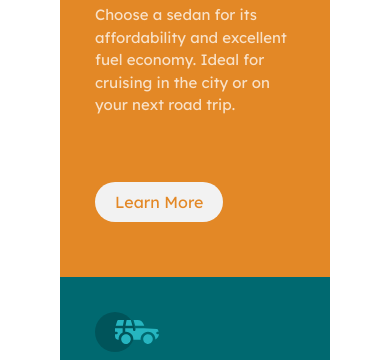
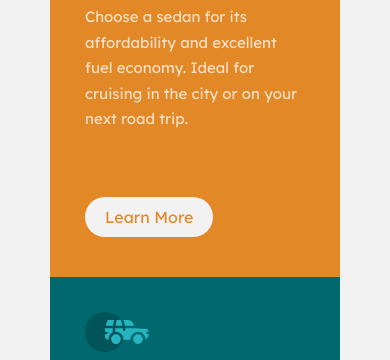
Before and after one commit to Onyeka-Aribeana/3-column-card-component, a plain HTML site: page index.html in a window 390 px wide. Shown: the part 243-603 px from the top of the page. Drawn offline with Linux system fonts and the light colour scheme.

Commit message:
Final changes to project: added bg-color, increased width of cards

```diff
--- a/css/style.css
+++ b/css/style.css
@@ -19,6 +19,7 @@ body {
   height: 100vh;
   font-family: "Big Shoulders Display", cursive;
   font-family: "Lexend Deca", sans-serif;
+  background-color: var(--very-light-gray);
 }
 
 article {
@@ -27,7 +28,7 @@ article {
 
 .grid-container {
   display: grid;
-  grid-template-columns: repeat(3, 270px);
+  grid-template-columns: repeat(3, 290px);
   grid-template-rows: 420px;
   border-radius: 10px;
 }
@@ -79,7 +80,7 @@ article {
   font-family: "Lexend Deca", sans-serif;
   color: var(--transparent-white);
   font-size: 15px;
-  line-height: 1.5;
+  line-height: 1.7;
   padding: 10px 0 20px;
 }
 
@@ -96,7 +97,7 @@ article {
   }
   .grid-container{
     margin: 100px 0;
-    grid-template-columns: 270px
+    grid-template-columns: 290px
   }
   #sedan {
     border-top-right-radius: 10px;
```
